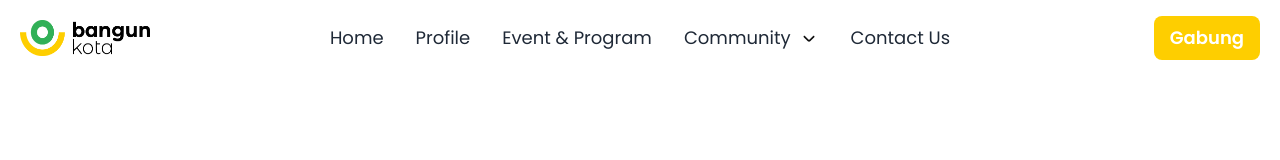
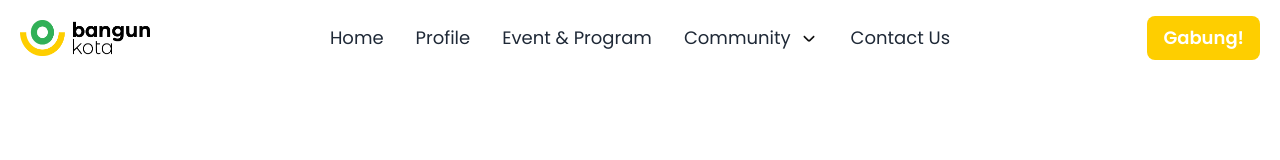
Before and after one commit to studiolembar/bangunkota, a Next.js app: page / in a window 1280 px wide. Shown: the top 160 px of the page. Built offline with nearby package versions, Linux system fonts and the light colour scheme.

Commit message:
[UPDATE] Wording button join

```diff
--- a/src/components/Navbar/index.tsx
+++ b/src/components/Navbar/index.tsx
@@ -205,7 +205,7 @@ export function NavBar() {
           </div>
           <div className="navbar-end">
             <a className="bg-yellow hover:bg-yellow-light hover:cursor-pointer py-2 text-base-100 font-semibold px-4 rounded-lg text-lg">
-              Gabung
+              Gabung!
             </a>
           </div>
         </div>
```
